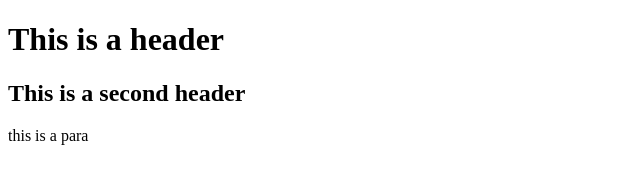
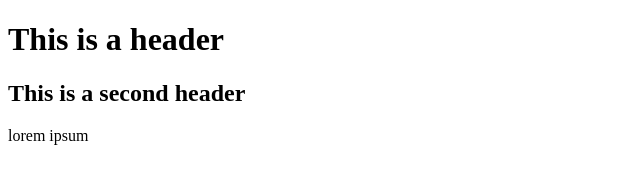
Before and after one commit to Ramengi-chawngthu/background, a plain HTML site: page index.html in a window 1280 px wide. Shown: the full height of the page, 0-640 px from the left. Drawn offline with Linux system fonts and the light colour scheme.

Commit message:
changing the p

```diff
--- a/index.html
+++ b/index.html
@@ -8,6 +8,6 @@
 <body>
     <h1>This is a header</h1>
     <h2>This is a second header</h2>
-    <p>this is a para</p>
+    <p>lorem ipsum</p>
 </body>
 </html>
```
